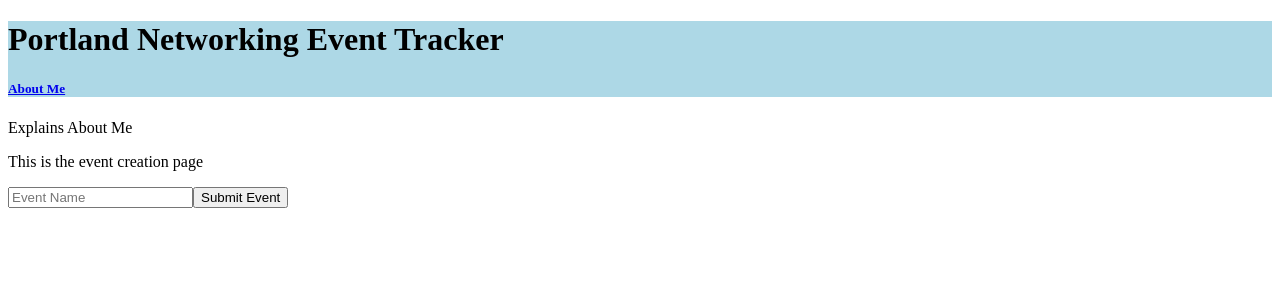
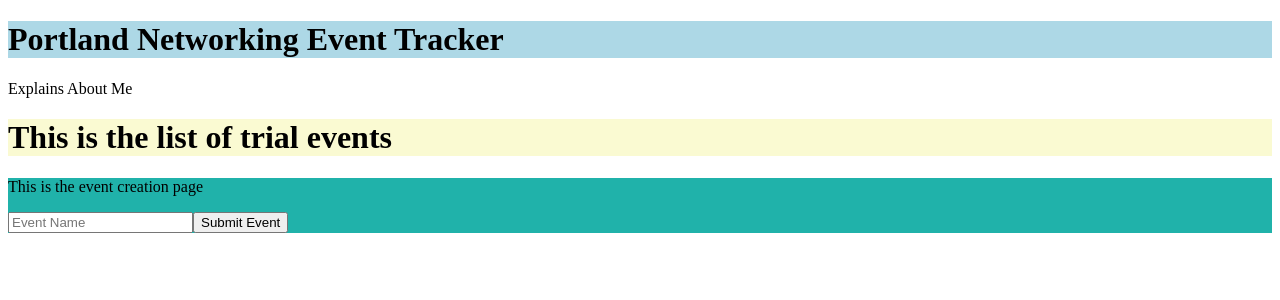
Before and after one commit to austinbhan/event-tracker, a React app: page /AboutMe in a window 1280 px wide. Shown: the top 300 px of the page. Built offline with nearby package versions, Linux system fonts and the light colour scheme.

Commit message:
TrialEvents not rendering

```diff
--- a/src/App.js
+++ b/src/App.js
@@ -2,11 +2,13 @@ import {
   BrowserRouter as Router,
   Routes,
   Route,
-  Link
+  // Link
 } from 'react-router-dom';
 import styles from './App.css';
 import CreateEvent from './Components/CreateEvent';
 import AboutMe from './Components/AboutMe';
+import EventList from './Components/EventList';
+import { TrialEvents } from '../src/Components/TrialEvents';
 
 export default function App() {
   return(
@@ -15,15 +17,26 @@ export default function App() {
       <div className="App">
         <div className={styles.header}>
           <h1>Portland Networking Event Tracker</h1>
+          {/*
+          DELETE THIS COMMENT WHEN LINK IS READY
           <Link to="/AboutMe">
             <h5>About Me</h5>
-          </Link>
+          </Link> */}
         </div>
-        <div className={styles.routes}>
-          <Routes>
-            <Route path="/AboutMe"
-              element={<AboutMe />}/>
-          </Routes>
+
+        {/* The routes to other pages */}
+        <Routes>
+          <Route path="/AboutMe"
+            element={<AboutMe />}/>
+        </Routes>
+
+        {/* The page displaying current listed events */}
+        <div className={styles.eventList}>
+          <EventList TrialEvents={TrialEvents}/>
+        </div>
+
+        {/* The create event page  */}
+        <div className={styles.createList}>
           <CreateEvent />
         </div>
       </div>
--- /dev/null
+++ b/src/Components/Event.js
@@ -0,0 +1,11 @@
+export default function Event({ event, host, location, date, time }) {
+  return (
+    <div>
+      <h3>{event}</h3>
+      <p>{host}</p>
+      <p>{location}</p>
+      <p>{date}</p>
+      <p>{time}</p>
+    </div>
+  );
+}
--- /dev/null
+++ b/src/Components/EventList.js
@@ -0,0 +1,18 @@
+import Event from '../Components/Event';
+
+export default function EventList({ TrialEvents }) {
+  console.log(TrialEvents);
+  return (
+    <div>
+      <h1>This is the list of trial events </h1>
+      {
+        TrialEvents.map((TrialEvent, i) => {
+          <Event
+            {...TrialEvent}
+            key={TrialEvent.id + i}
+          />;
+        })
+      }
+    </div>
+  );
+}
--- a/src/app.css
+++ b/src/app.css
@@ -17,3 +17,7 @@
 .createList {
     background-color: lightseagreen;
 }
+
+.eventList {
+    background-color: lightgoldenrodyellow;
+}
```
